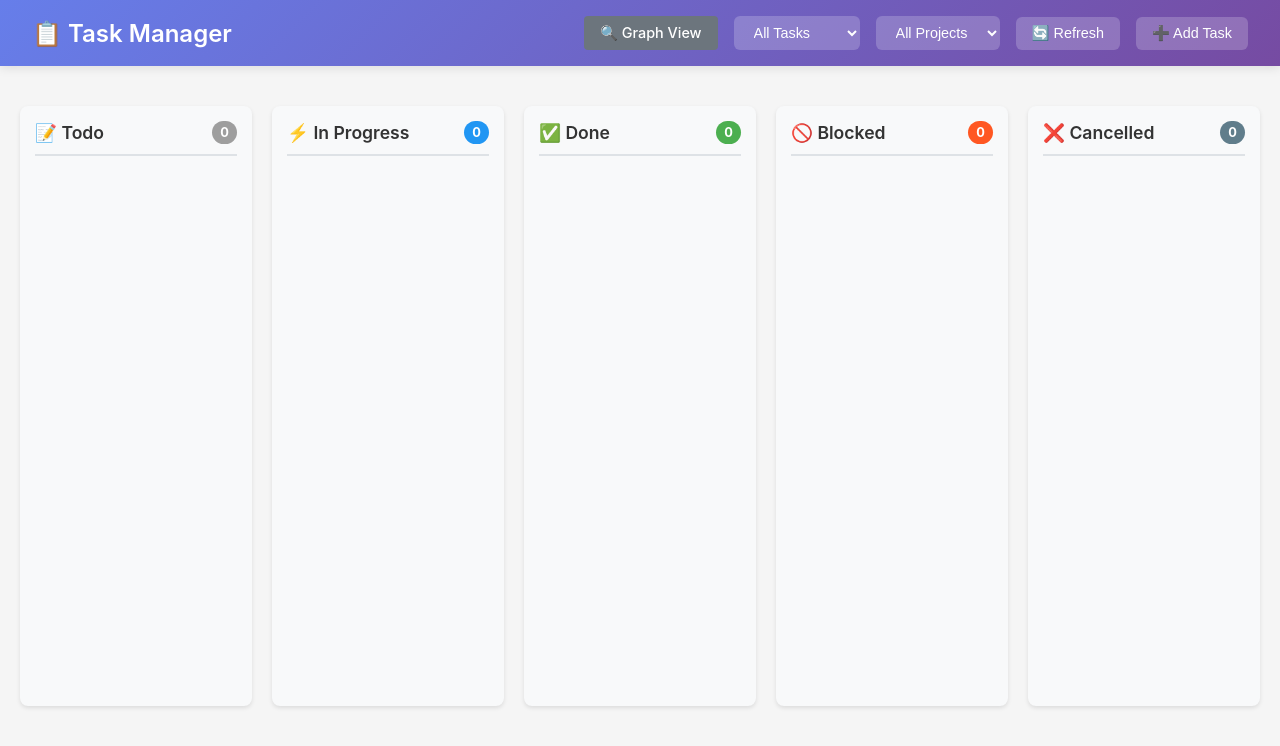
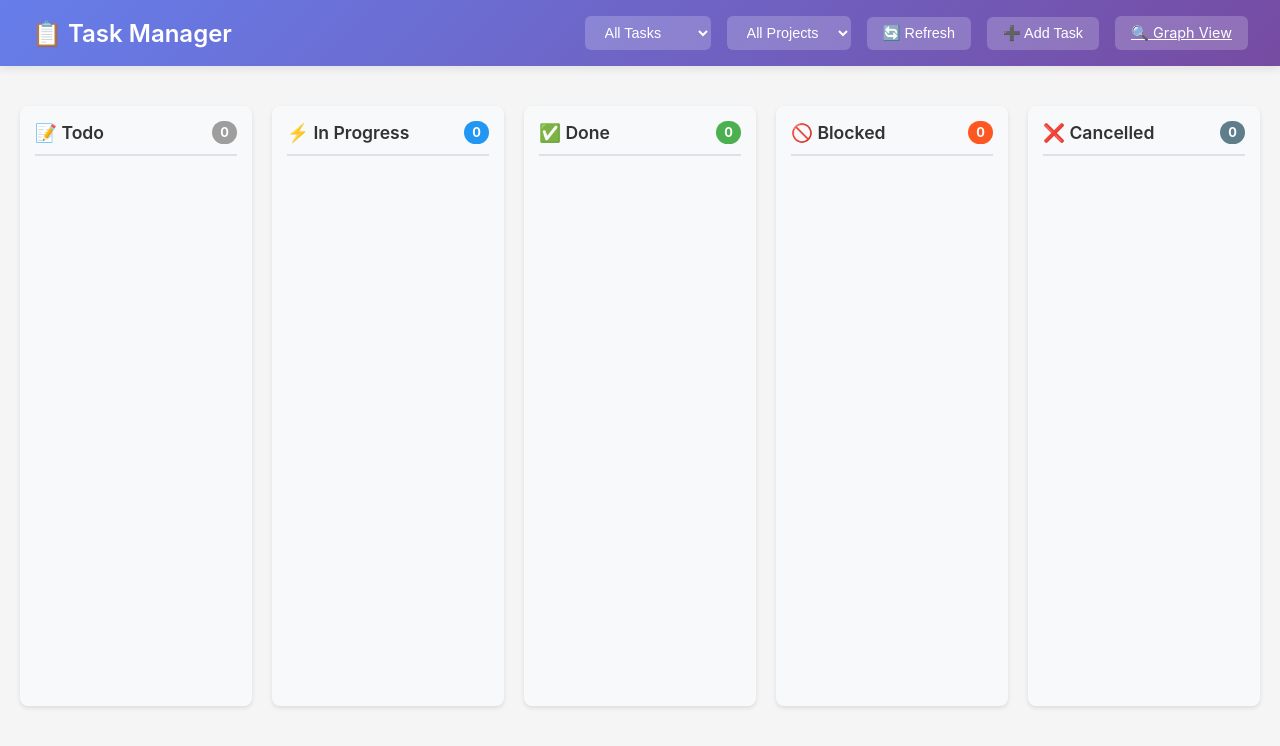
Before and after one commit to domjancik/codebase-graph-visualizer, a website: page public/tasks.html in a window 1280 px wide. Drawn offline with Linux system fonts and the light colour scheme; no server answers.

Commit message:
ui: reposition Graph View button to rightmost position
- Move Graph View button from leftmost to rightmost position in controls
- Update button class to match task button styling
- Improve visual hierarchy and user experience

```diff
--- a/public/tasks.html
+++ b/public/tasks.html
@@ -11,7 +11,6 @@
     <div class="header">
         <h1>📋 Task Manager</h1>
         <div class="controls">
-            <a href="/" class="nav-link">🔍 Graph View</a>
             <select id="statusFilter">
                 <option value="">All Tasks</option>
                 <option value="TODO">Todo</option>
@@ -25,6 +24,7 @@
             </select>
             <button id="refreshBtn">🔄 Refresh</button>
             <button id="addTaskBtn" class="btn-add-task">➕ Add Task</button>
+            <a href="/" id="graphViewBtn" class="btn-view-graph">🔍 Graph View</a>
         </div>
     </div>
 
```
